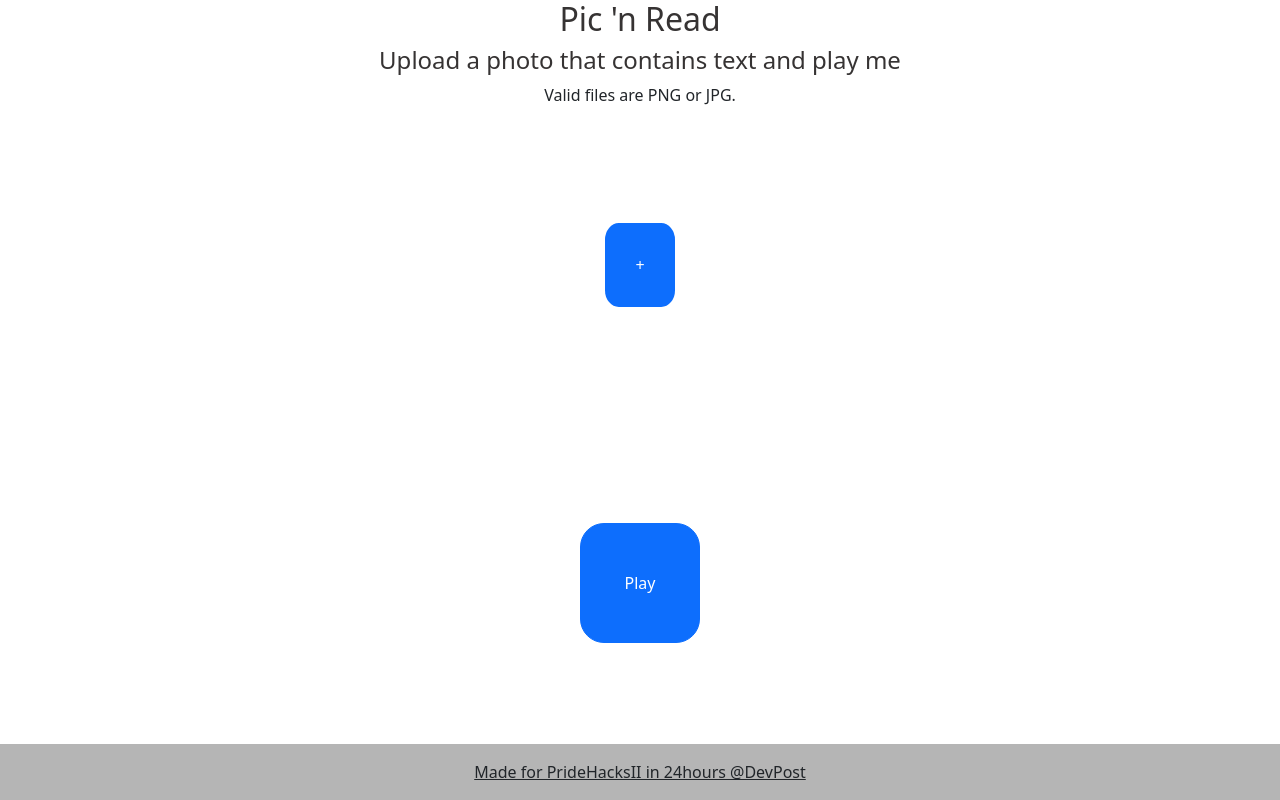
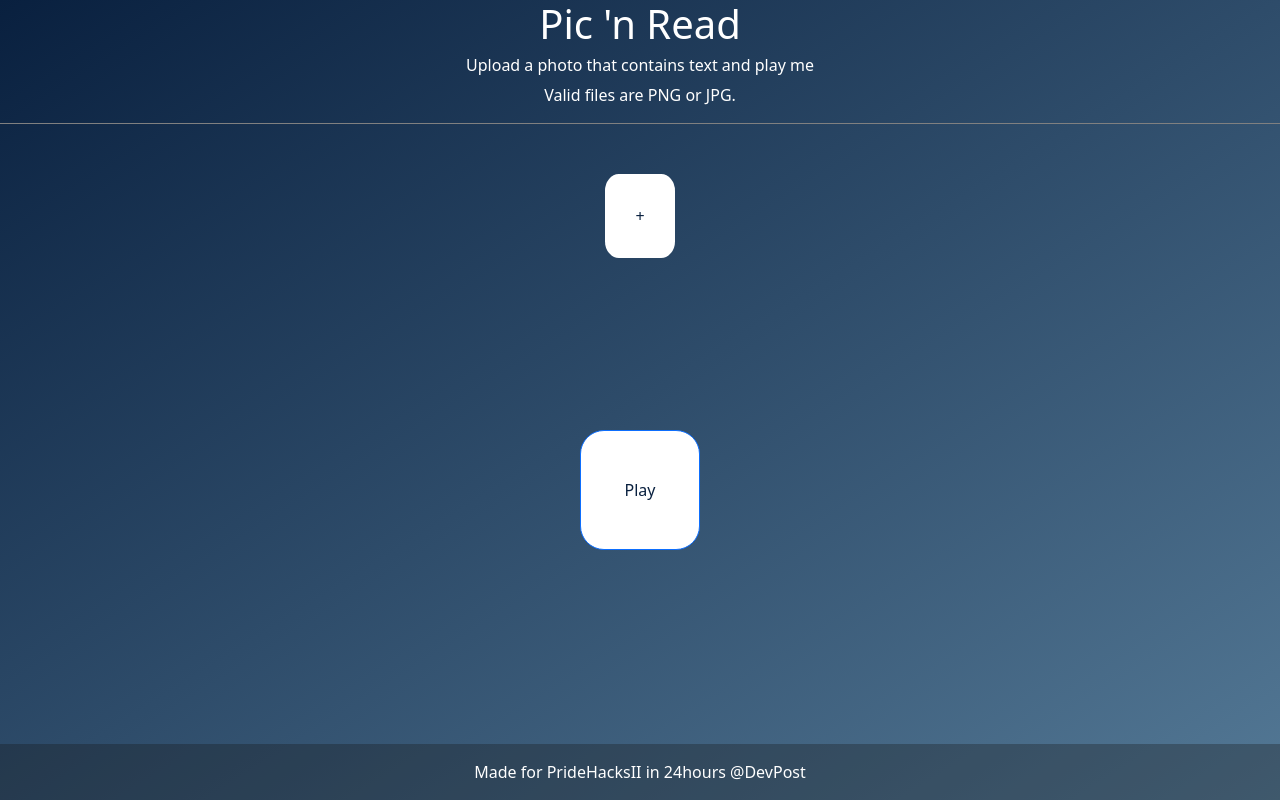
Before and after one commit to NealLyonsWake/pic-n-read-client, a website: page index.html in a window 1280 px wide. Drawn offline with nearby package versions, Linux system fonts and the light colour scheme.

Commit message:
Programmed speech to render each word to the DOM when word is spoken. CSS updated: Background, button and font colours, padding adjustments on most elements.

```diff
--- a/index.html
+++ b/index.html
@@ -10,24 +10,26 @@
 </head>
 <body class="d-flex flex-column min-vh-100">
     <div class="text-center">
-        <h2>Pic 'n Read</h2>
-        <h4>Upload a photo that contains text and play me</h3>
-            <p>Valid files are PNG or JPG.</p>
+            <header>
+                <h1>Pic 'n Read</h1>
+                <h6>Upload a photo that contains text and play me</h6>
+                <p>Valid files are PNG or JPG.</p>
+            </header>
         <div class="file-load-container">
             <input type="file" name="uploader" id="uploader" accept="image/jpeg image/jpg image/png" hidden/>
             <label for="uploader">+</label>
             <p id="uploaded-name"></p>
         </div>
+        <div id="result-parent">
+            <p id="result"></p>
+        </div>
         <div class="play-btn-container">
             <button type="button" class='btn btn-primary' id="play-pause">Play</button>
-        </div>
-        <div id="result-parent">
-            <p id="result"></p>
         </div>
     </div>
     <footer class="mt-auto">
         <div class="text-center text-dark p-3" style="background-color: rgba(19, 19, 20, 0.312);">
-          <a class="text-dark" href="https://pridehacksii.devpost.com/">Made for PrideHacksII in 24hours @DevPost</a>
+          <a href="https://pridehacksii.devpost.com/" target="_blank">Made for PrideHacksII in 24hours @DevPost</a>
         </div>
       </footer>
     <script src="https://cdn.jsdelivr.net/npm/bootstrap@5.1.3/dist/js/bootstrap.min.js" integrity="sha384-QJHtvGhmr9XOIpI6YVutG+2QOK9T+ZnN4kzFN1RtK3zEFEIsxhlmWl5/YESvpZ13" crossorigin="anonymous"></script>
--- a/index.js
+++ b/index.js
@@ -10,7 +10,7 @@ uploader.onchange = ()=> {
 async function testRequest(e) {
     const formData = new FormData();
     formData.append('image', uploader.files[0]);
-    console.log(uploader.files[0]);
+
     resultParagraph.innerHTML ='Loading...Please wait...';
 
     const key = 'https://pic-n-read-server.herokuapp.com/requestkey';
@@ -33,12 +33,14 @@ async function testRequest(e) {
             return word.text
         }).join(' ');
 
-        console.log(txtExtract);
-
         const utterance = new SpeechSynthesisUtterance(txtExtract);
         speechSynthesis.speak(utterance);
 
-        resultParagraph.innerHTML = txtExtract;
+        utterance.onboundary= (event) => {
+            const startPos = event.charIndex;
+            const word = event.utterance.text.substring(startPos).split(' ');
+            resultParagraph.innerHTML = word[0].toUpperCase();
+          }
 
     }
     catch (e) {
@@ -50,7 +52,6 @@ async function testRequest(e) {
         speechSynthesis.speak(utterance);
 
         resultParagraph.innerHTML = errorMSG;
-
     };
 
 };
--- a/style.css
+++ b/style.css
@@ -1,39 +1,50 @@
 body {
-background-color: white;
+    background-image: linear-gradient(to bottom right, #09203f, #537895);
 }
 
-h2, h4 {
-    color: rgb(54, 51, 51);
+header{
+    border-bottom: solid 1px grey;
+}
+
+h1, h6, p {
+    color: white;
+}
+
+a{
+    text-decoration: none;
+    color: white;
 }
 
 label {
-    background-color: #0D6EFD;
-    color: white;
+    background-color: white;
+    color: #09203f;
     padding: 30px;
     border-radius: 20%;
     cursor: pointer;
   }
 
 .play-btn-container {
-    padding-top: 100px;
+    padding-top: 90px;
     padding-bottom: 50px;
   }
 
 .file-load-container {
-    padding: 100px;
+    padding: 50px;
 }
 
 #play-pause {
-    background-color: #0D6EFD;
-    color: white;
+    background-color: white;
+    color: #09203f;
     width: 120px;
     height: 120px;
     border-radius: 20%;
     cursor: pointer;
 }
 
+#result {
+    font-size: 22px;
+}
+
 footer {
-    /* position: absolute;
-    bottom: 0px; */
     width: 100%;
 }
```
